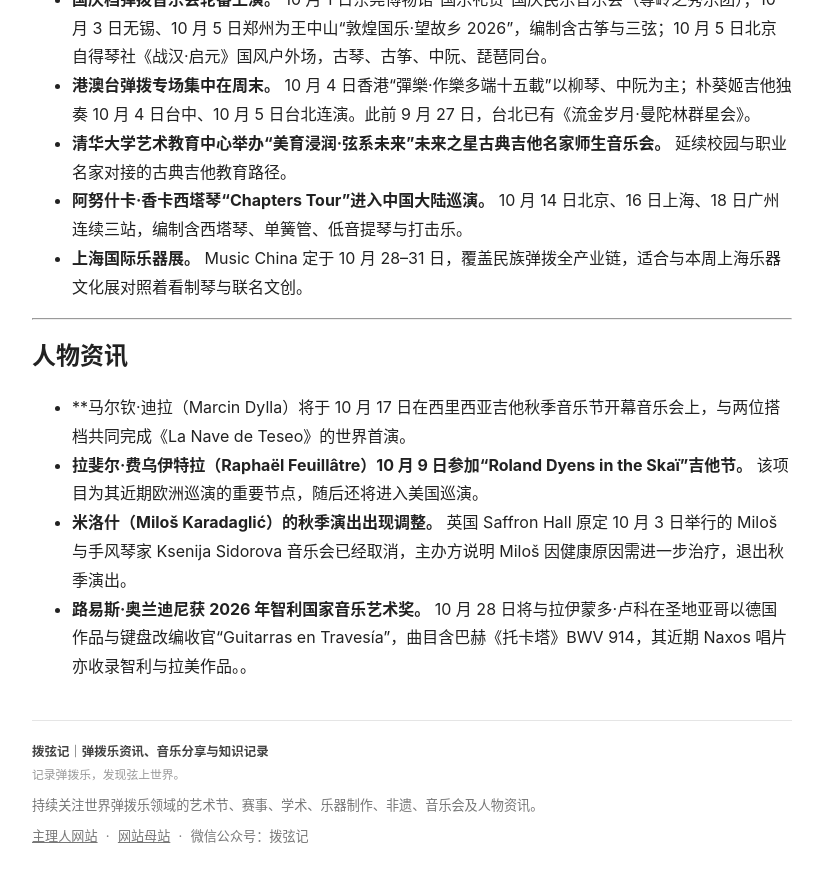
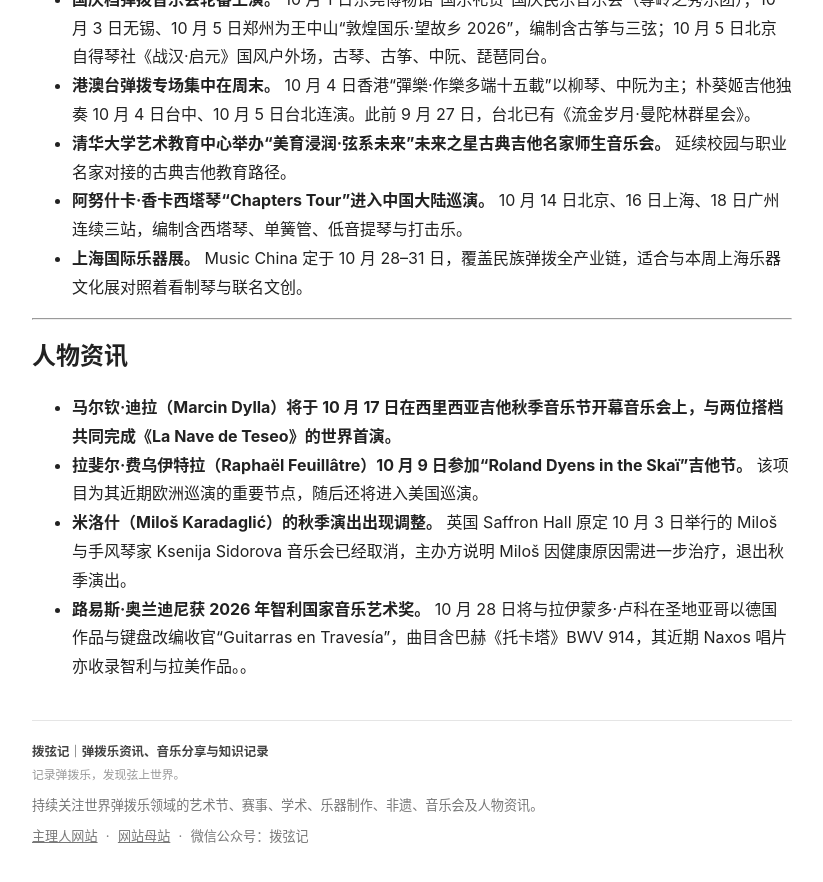
Before and after one commit to KeenKwok/boxianji, a Jekyll site: the page built from weekly/2026-10-03.md, in a window 1280 px wide and 900 px high, scrolled down 2764 px. Shown: the top 882 px of the window, without its empty margins (228-1051 px from the left). Built offline with Jekyll 4.4.1, drawn with Linux system fonts in a browser that asks for light colours.

Commit message:
更新 2026-10-03.md

```diff
--- a/weekly/2026-10-03.md
+++ b/weekly/2026-10-03.md
@@ -66,7 +66,7 @@ title: 弹拨乐一周简报（2026.09.27—10.03）
 
 ## **人物资讯**
 
-- **马尔钦·迪拉（Marcin Dylla）将于 10 月 17 日在西里西亚吉他秋季音乐节开幕音乐会上，与两位搭档共同完成《La Nave de Teseo》的世界首演。
+- **马尔钦·迪拉（Marcin Dylla）将于 10 月 17 日在西里西亚吉他秋季音乐节开幕音乐会上，与两位搭档共同完成《La Nave de Teseo》的世界首演。**
 - **拉斐尔·费乌伊特拉（Raphaël Feuillâtre）10 月 9 日参加“Roland Dyens in the Skaï”吉他节。** 该项目为其近期欧洲巡演的重要节点，随后还将进入美国巡演。
 - **米洛什（Miloš Karadaglić）的秋季演出出现调整。** 英国 Saffron Hall 原定 10 月 3 日举行的 Miloš 与手风琴家 Ksenija Sidorova 音乐会已经取消，主办方说明 Miloš 因健康原因需进一步治疗，退出秋季演出。
 - **路易斯·奥兰迪尼获 2026 年智利国家音乐艺术奖。** 10 月 28 日将与拉伊蒙多·卢科在圣地亚哥以德国作品与键盘改编收官“Guitarras en Travesía”，曲目含巴赫《托卡塔》BWV 914，其近期 Naxos 唱片亦收录智利与拉美作品。。
```
